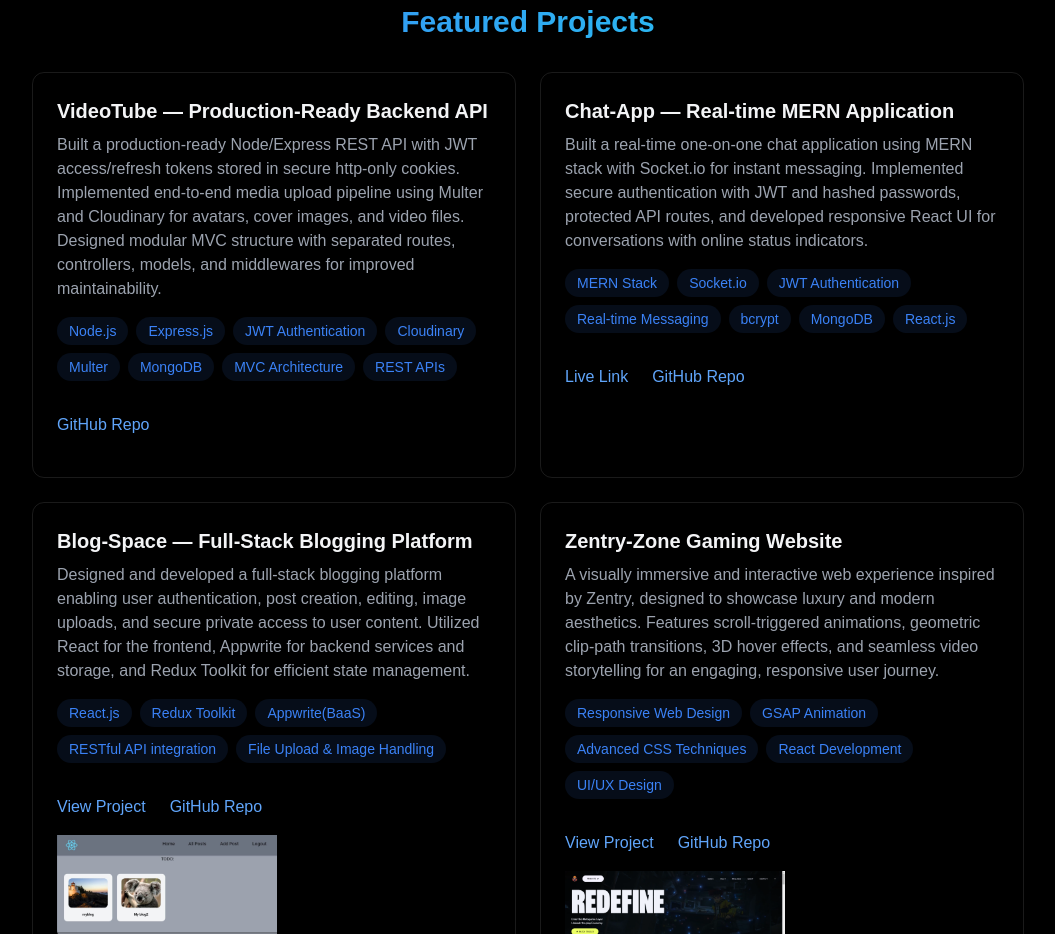
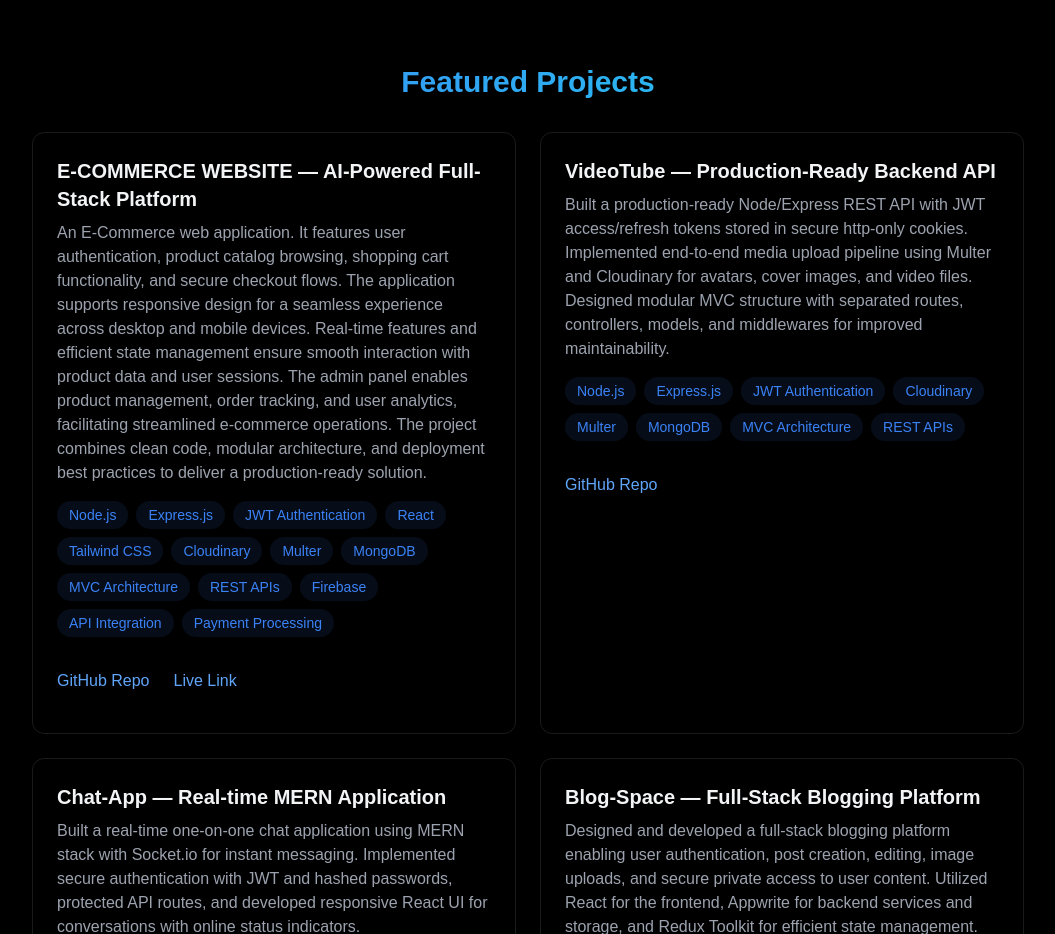
Before and after one commit to kanishkmishra-afk/kanishk_Portfolio, a React (Create React App) app: page / in a window 1280 px wide. Shown: the part 2860-3794 px from the top of the page, without its empty margins (112-1167 px from the left). Built offline with nearby package versions, Linux system fonts and the light colour scheme; no server answers.

Commit message:
Adjust intersection observer threshold and update reveal animation for improved visibility and performance

```diff
--- a/src/components/RevealOnScroll.jsx
+++ b/src/components/RevealOnScroll.jsx
@@ -8,7 +8,7 @@ export const RevealOnScroll=({children})=>{
             if(entry.isIntersecting){
                 ref.current.classList.add("visible")
             }
-        },{threshold:0.1,rootMargin:"0px 0px -50px 0px"})
+        },{threshold:0.0,rootMargin:"0px 0px -50px 0px"})
         if(ref.current) observer.observe(ref.current);
 
         return ()=>observer.disconnect();
--- a/src/components/section/About.jsx
+++ b/src/components/section/About.jsx
@@ -142,7 +142,7 @@ export const About=()=>{
                     </div>
                 </div>
 
-                <div className="grid grid-cols-1 md:grid-cols-3 gap-6 mt-6">
+                <div className="grid grid-cols-1 md:grid-cols-1 gap-6 mt-6">
                     <div className="p-6 rounded-xl border-white/10 border hover:-translate-y-1 transition-all">
                         <h3 className="text-xl font-bold mb-4">Education</h3>
                         <ul className="list-disc list-inside text-gray-300 space-y-2">
--- a/src/components/section/Projects.jsx
+++ b/src/components/section/Projects.jsx
@@ -10,6 +10,30 @@ export const Projects=()=>{
                 </h2>
                 <div className="grid grid-cols-1 lg:grid-cols-2 gap-6">
                     {/* VideoTube Backend - Most impressive project */}
+
+                     <div className="p-6 rounded-xl border border-white/10 hover:-translate-y-1 hover:border-blue-500/30 hover:shadow-[0_2px_8px_rgba(59,130,246,0.2)] transition-all">
+                        <h3 className="text-xl font-bold mb-2">E-COMMERCE WEBSITE — AI-Powered Full-Stack Platform</h3>
+                        <p className="text-gray-400 mb-4">
+                        An E-Commerce web application. It features user authentication, product catalog browsing, shopping cart functionality, and secure checkout flows. The application supports responsive design for a seamless experience across desktop and mobile devices. Real-time features and efficient state management ensure smooth interaction with product data and user sessions. The admin panel enables product management, order tracking, and user analytics, facilitating streamlined e-commerce operations. The project combines clean code, modular architecture, and deployment best practices to deliver a production-ready solution.
+                        </p>
+                        <div className="flex flex-wrap gap-2 mb-4">
+                            {["Node.js","Express.js","JWT Authentication","React","Tailwind CSS","Cloudinary","Multer","MongoDB","MVC Architecture","REST APIs","Firebase","API Integration","Payment Processing"].map((tech,key)=>(
+                                <span
+                                key={key}
+                                className="bg-blue-500/10 text-blue-500 py-1 px-3 rounded-full text-sm hover:bg-blue-500/20 hover:shadow-[0_2px_8px_rgba(59,130,246,0.1)] transition-all"
+                                >
+                                    {tech}
+                                </span>
+                            ))}
+                        </div>
+                        <div className="flex justify-between items-center">
+                            <div className="flex justify-between items-center gap-6">
+                            <a className="text-blue-400 hover:text-blue-300 transition-colors my-4" href="https://github.com/kanishkmishra-afk/ECommerce-Website">GitHub Repo</a>
+                            <a className="text-blue-400 hover:text-blue-300 transition-colors my-4" href="https://e-commerce-website-frontendone.onrender.com/">Live Link</a>
+                            </div>
+                        </div>
+                    </div>
+
                     <div className="p-6 rounded-xl border border-white/10 hover:-translate-y-1 hover:border-blue-500/30 hover:shadow-[0_2px_8px_rgba(59,130,246,0.2)] transition-all">
                         <h3 className="text-xl font-bold mb-2">VideoTube — Production-Ready Backend API</h3>
                         <p className="text-gray-400 mb-4">
--- a/src/index.css
+++ b/src/index.css
@@ -49,7 +49,7 @@ body{
 
 .reveal{
   opacity: 0;
-  transform: translateY(20px);
+  transform: translateY(100px);
   transition: opacity 1s ease, transform 1s ease;
 }
 
```
